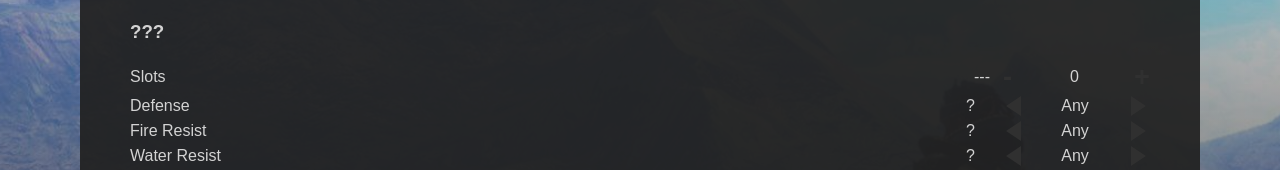
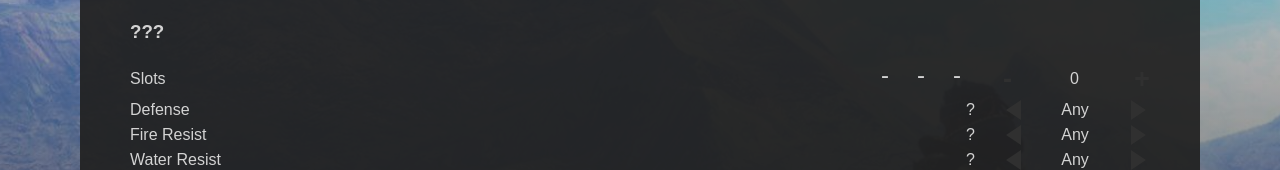
Before and after one commit to erocrizs/mhr-augment-roller, a React (Create React App) app in the folder client/: page / in a window 1280 px wide. Shown: the part 236-406 px from the top of the page. Built offline with nearby package versions, Linux system fonts and the light colour scheme; no server answers; the HTML template or start-up script is replaced by a standard one.

Commit message:
Add styling to deco slot block

```diff
--- a/client/src/components/DecoSlotBlock/DecoSlotBlock.js
+++ b/client/src/components/DecoSlotBlock/DecoSlotBlock.js
@@ -75,7 +75,7 @@ function getSlotChanges(baseSlotLevels, slotChange) {
     return slotChanges;
 }
 
-function DecoSlotBlock({ decoString, slotChange = 0 }) {
+function DecoSlotBlock({ decoString, slotChange = 0, className }) {
     const baseSlotLevels = decoString.split('').map(Number);
 
     while (baseSlotLevels.length < 3) {
@@ -85,12 +85,14 @@ function DecoSlotBlock({ decoString, slotChange = 0 }) {
     const slotChanges = getSlotChanges(baseSlotLevels, slotChange);
 
     return (
-        <span className={styles.DecoSlotBlock}>
-            {
-                baseSlotLevels.map(
-                    (slotLevel, idx) => <DecoSlot slotLevel={slotLevel} slotChange={slotChanges[idx]} key={idx}/>
-                )
-            }
+        <span className={`${styles.DecoSlotBlock} ${className}`}>
+            <span className={styles.FlexContainer}>
+                {
+                    baseSlotLevels.map(
+                        (slotLevel, idx) => <DecoSlot slotLevel={slotLevel} slotChange={slotChanges[idx]} key={idx}/>
+                    )
+                }
+            </span>
         </span>
     )
 }
--- a/client/src/components/DecoSlotBlock/DecoSlotBlock.module.css
+++ b/client/src/components/DecoSlotBlock/DecoSlotBlock.module.css
@@ -0,0 +1,16 @@
+.DecoSlotBlock {
+    display: inline-block;
+}
+
+.FlexContainer {
+    display: flex;
+    flex-flow: row nowrap;
+}
+
+.SlotImage {
+    display: inline-block;
+    width: 36px;
+    height: 36px;
+    font-size: 1.5em;
+    text-align: center;
+}
```
